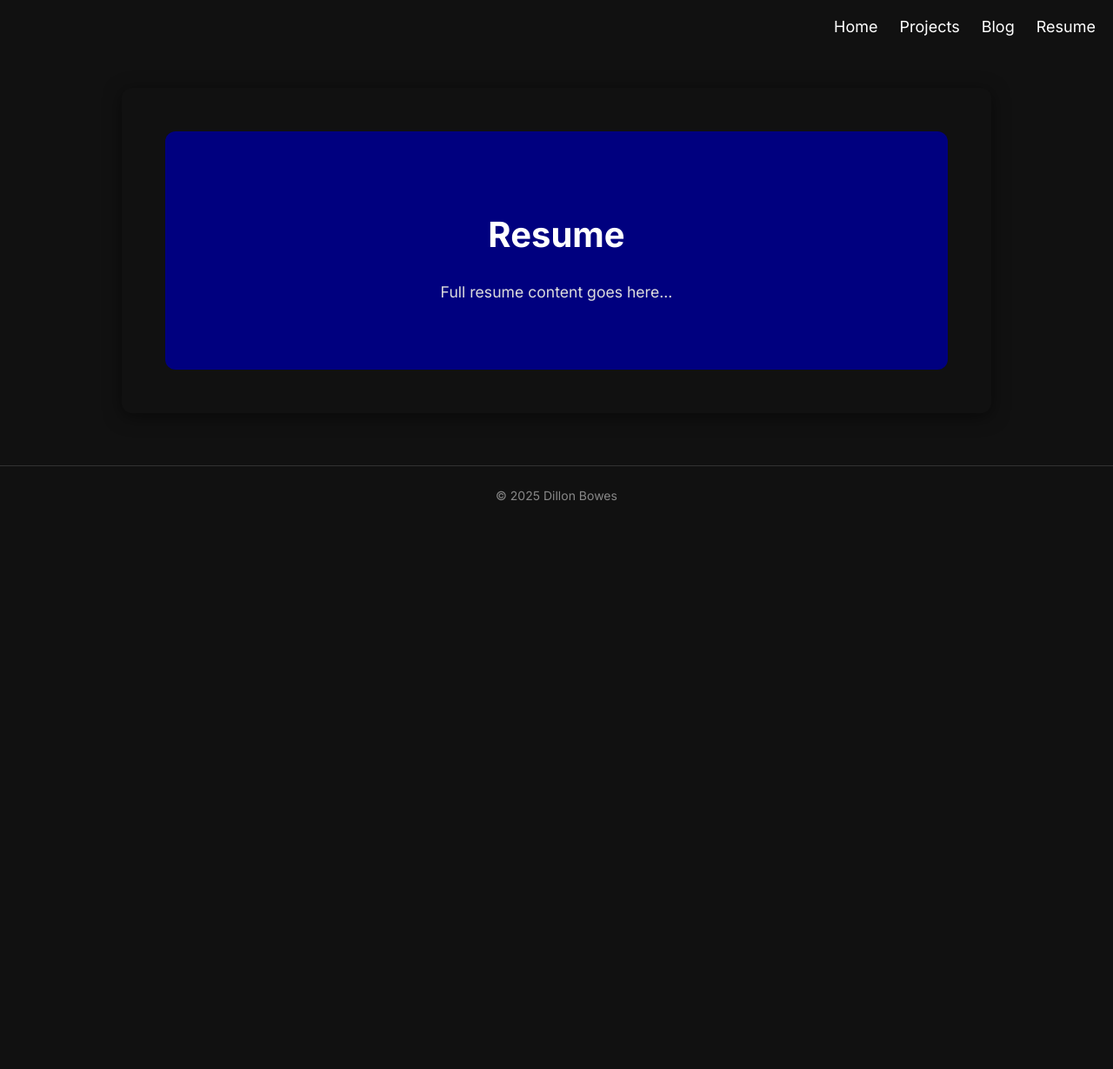
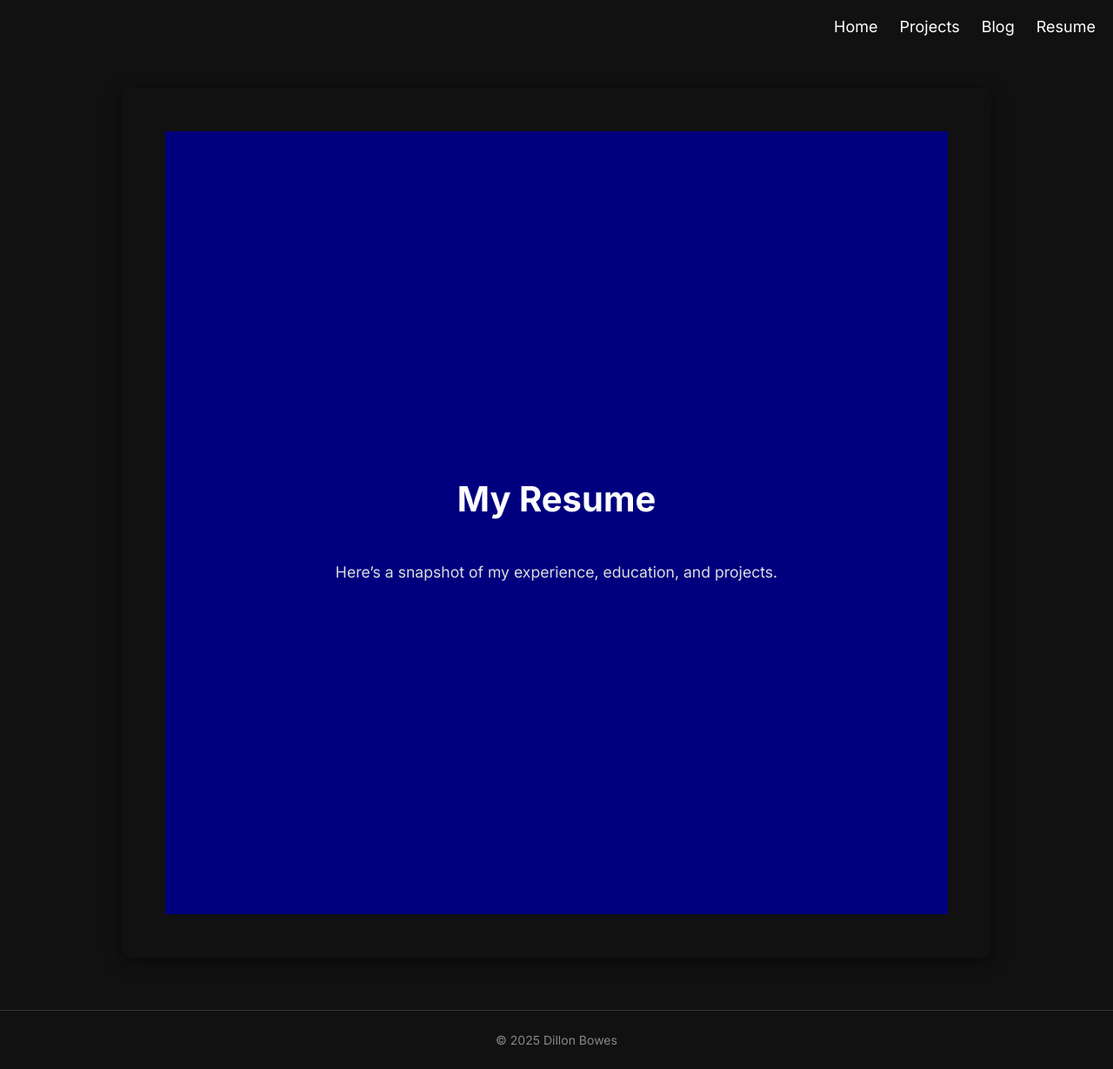
Before and after one commit to DillonBowes/dillonbowes.github.io, a Jekyll site: the page built from resume.md, in a window 1280 px wide. Shown: the whole page at 87% size. Built offline with Jekyll 4.4.1, drawn with Linux system fonts in a browser that asks for light colours; before the commit the page ends 900 px from its top, so only the background shows below that.

Commit message:
Fix resume page background

```diff
--- a/assets/css/style.css
+++ b/assets/css/style.css
@@ -143,14 +143,27 @@ footer {
 /* Home page overlay */
 .home-overlay {
     background: linear-gradient(rgba(0,0,0,0.6), rgba(0,0,0,0.6)), url('/assets/images/home_collage.png') center/cover no-repeat;
+    min-height: 100vh; /* full viewport height */
+    display: flex;
+    flex-direction: column;
+    justify-content: center;
+    align-items: center;
     padding: 60px;
-    border-radius: 12px;
     text-align: center;
+    color: #ddd; /* ensures text is visible */
 }
 
+
+/* Resume page overlay */
 .resume-overlay {
     background: linear-gradient(rgba(0,0,0,0.5), rgba(0,0,0,0.5)), url('/assets/images/resume-bg.png') center/cover no-repeat;
+    min-height: 100vh; /* full viewport height */
+    display: flex;
+    flex-direction: column;
+    justify-content: center; /* vertical centering */
+    align-items: center;     /* horizontal centering */
+    text-align: center;
     padding: 60px;
-    border-radius: 12px;
-    text-align: center;
+    color: #ddd; /* ensures text is visible */
+    box-sizing: border-box;
 }
--- a/resume.md
+++ b/resume.md
@@ -3,7 +3,7 @@ layout: default
 title: Resume
 ---
 
-<div class="home-overlay" style="background: linear-gradient(rgba(0,0,0,0.5), rgba(0,0,0,0.5)), url('/assets/images/resume-bg.png') center/cover no-repeat;">
-  <h1>Resume</h1>
-  <p>Full resume content goes here...</p>
+<div class="resume-overlay">
+  <h1>My Resume</h1>
+  <p>Here’s a snapshot of my experience, education, and projects.</p>
 </div>
```
